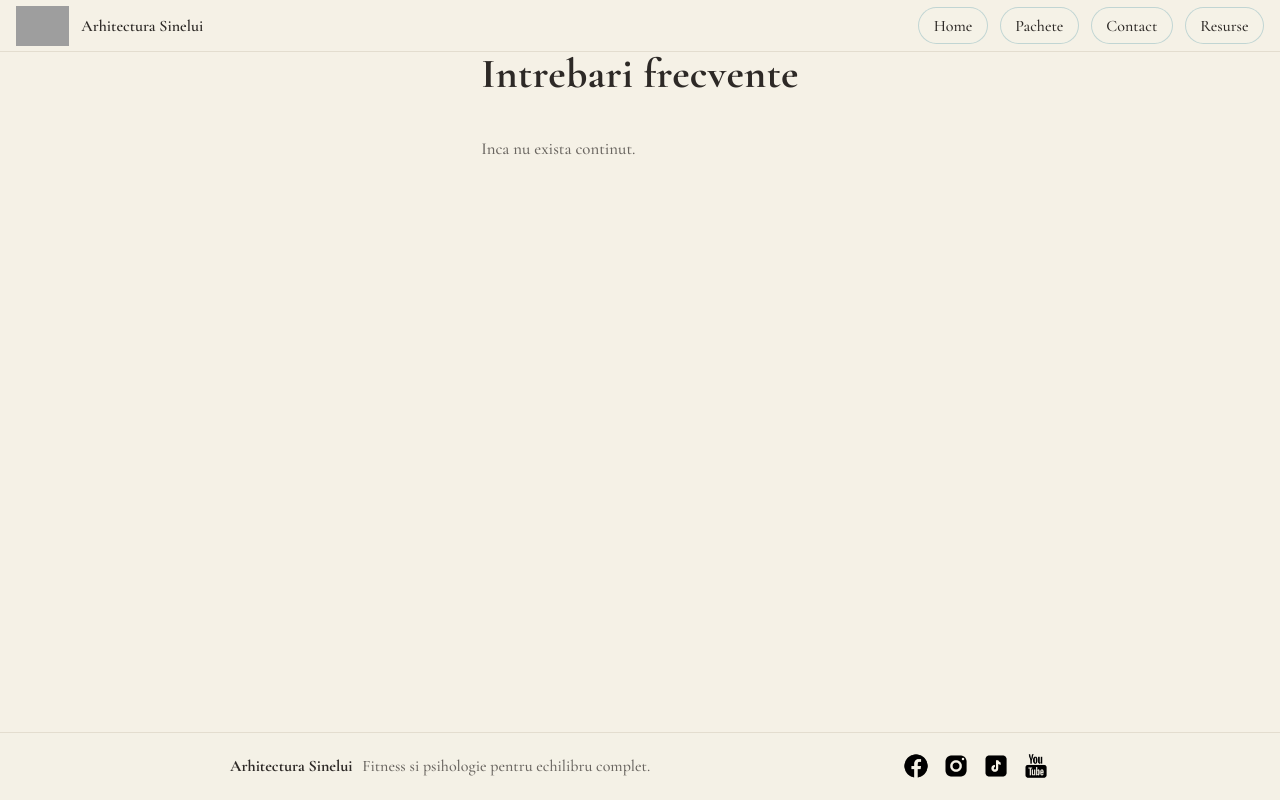
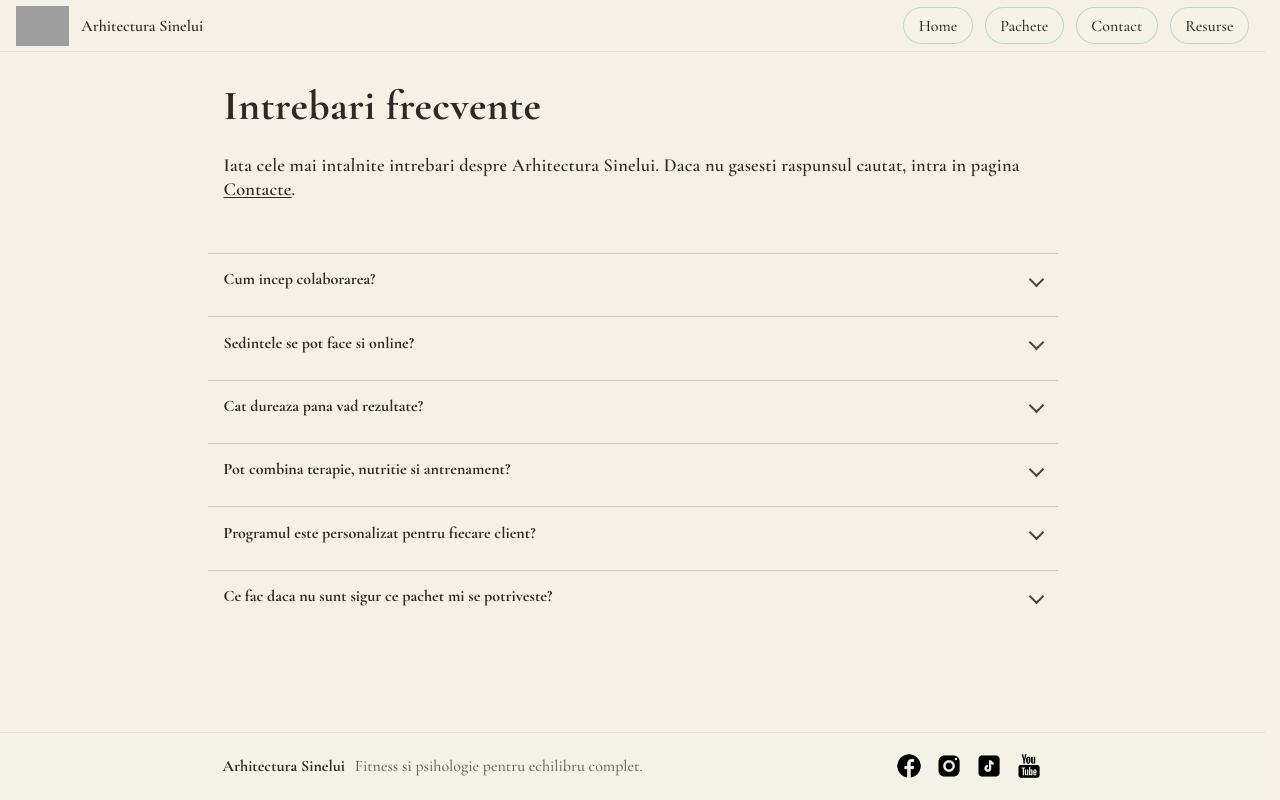
Before and after one commit to danieloancea1997-afk/Arhitectura-Sinelui, a React (Vite) app: page /faq in a window 1280 px wide. Built offline with nearby package versions, Linux system fonts and the light colour scheme; grey boxes are pictures that could not be loaded.

Commit message:
Update FAQ layout and testimonial user icons

```diff
--- a/src/App.css
+++ b/src/App.css
@@ -2,6 +2,10 @@
   font-family: 'Cormorant Garamond', serif;
   color: var(--text);
   background-color: var(--bg);
+}
+
+html {
+  scrollbar-gutter: stable;
 }
 
 a {
@@ -1339,6 +1343,24 @@ a {
   margin-bottom: 0.45rem;
 }
 
+.testimonial-identity {
+  display: grid;
+  grid-template-columns: 44px minmax(0, 1fr);
+  align-items: start;
+  column-gap: 0.3rem;
+}
+
+.testimonial-user-icon {
+  width: 44px;
+  height: 44px;
+  object-fit: contain;
+  display: block;
+}
+
+.testimonial-identity-text {
+  min-width: 0;
+}
+
 .testimonial-review {
   margin: 0;
   line-height: 1.5;
@@ -3996,6 +4018,146 @@ h3 {
   padding: 0 1.5rem;
 }
 
+.faq-page {
+  width: min(100%, 850px);
+  margin: 0 auto;
+  padding: 2rem 0 3rem;
+  gap: 1rem;
+  box-sizing: border-box;
+}
+
+.faq-page h1 {
+  margin: 0 0 0.5rem;
+  padding-left: 1rem;
+  padding-right: 1rem;
+  box-sizing: border-box;
+}
+
+.faq-intro {
+  margin: 0 0 1.6rem;
+  font-weight: 600;
+  font-size: 1.15rem;
+  padding-left: 1rem;
+  padding-right: 1rem;
+  box-sizing: border-box;
+}
+
+.faq-page p,
+.faq-page .faq-question-text {
+  padding-right: 1rem;
+  box-sizing: border-box;
+}
+
+.faq-contact-link {
+  text-decoration: underline;
+  text-decoration-thickness: 1px;
+  text-underline-offset: 2px;
+}
+
+.faq-list {
+  display: grid;
+  gap: 0.75rem;
+  margin-top: 2.2rem;
+  width: 100%;
+  max-width: 100%;
+  box-sizing: border-box;
+}
+
+.faq-item {
+  width: 100%;
+  max-width: 100%;
+  border-top: 1px solid rgba(45, 41, 38, 0.2);
+  border-left: none;
+  border-right: none;
+  border-bottom: none;
+  border-radius: 0;
+  background: transparent;
+  overflow: hidden;
+  box-sizing: border-box;
+}
+
+.faq-question {
+  width: 100%;
+  max-width: 100%;
+  border: none;
+  background: transparent;
+  display: flex;
+  align-items: center;
+  justify-content: space-between;
+  gap: 1rem;
+  text-align: left;
+  padding: 0.95rem 1rem;
+  cursor: pointer;
+  font: inherit;
+  color: var(--text);
+  box-sizing: border-box;
+}
+
+.faq-question-text {
+  font-weight: 700;
+}
+
+.faq-arrow {
+  width: 11px;
+  height: 11px;
+  border-right: 2px solid currentColor;
+  border-bottom: 2px solid currentColor;
+  transform: rotate(45deg);
+  transform-origin: center;
+  transition: transform 0.3s ease;
+  opacity: 0.85;
+}
+
+.faq-item.is-open .faq-arrow {
+  transform: rotate(225deg) scale(1.18);
+}
+
+.faq-answer {
+  width: 100%;
+  max-width: 100%;
+  padding: 0 1rem 1rem;
+  box-sizing: border-box;
+}
+
+.faq-answer p {
+  margin: 0;
+  line-height: 1.5;
+  color: rgba(45, 41, 38, 0.72);
+  font-weight: 600;
+}
+
+@media (max-width: 1440px) {
+  .faq-page {
+    width: min(100%, 850px);
+  }
+}
+
+@media (max-width: 1024px) {
+  .faq-page {
+    width: min(100%, 800px);
+    padding: 1.8rem 0 2.6rem;
+  }
+
+  .faq-list {
+    margin-top: 1.8rem;
+  }
+}
+
+@media (max-width: 768px) {
+  .faq-page {
+    width: min(100%, 700px);
+    padding: 1.5rem 0 2.2rem;
+  }
+
+  .faq-intro {
+    font-size: 1.05rem;
+  }
+
+  .faq-list {
+    margin-top: 1.4rem;
+  }
+}
+
 @media (max-width: 600px) {
   .row-between {
     flex-direction: column;
@@ -4015,6 +4177,40 @@ h3 {
 }
 
 @media (max-width: 430px) {
+  .faq-page {
+    width: 100%;
+    padding: 1.2rem 0 1.8rem;
+  }
+
+  .faq-page h1,
+  .faq-intro {
+    padding-left: 0.85rem;
+    padding-right: 0.85rem;
+  }
+
+  .faq-page p,
+  .faq-page .faq-question-text {
+    padding-right: 0.85rem;
+  }
+
+  .faq-list {
+    margin-top: 1.2rem;
+    gap: 0.55rem;
+  }
+
+  .faq-question {
+    padding: 0.8rem 0.85rem;
+  }
+
+  .faq-answer {
+    padding: 0 0.85rem 0.85rem;
+  }
+
+  .faq-arrow {
+    width: 10px;
+    height: 10px;
+  }
+
   .page-home .hero-actions .btn {
     background: rgba(233, 131, 40, 0.72);
   }
@@ -4261,6 +4457,12 @@ h3 {
   gap: 0 !important;
 }
 
+.testimonials-section .testimonial-identity {
+  grid-template-columns: 44px minmax(0, 1fr) !important;
+  column-gap: 0.3rem !important;
+}
+
+
 .testimonials-section .testimonial-review,
 .testimonials-section .testimonial-review-inline-tail,
 .testimonials-section .testimonial-review-full-row,
--- a/src/pages/Faq.tsx
+++ b/src/pages/Faq.tsx
@@ -1,8 +1,86 @@
+import { useState } from 'react'
+
+type FaqItem = {
+  id: string
+  question: string
+  answer: string
+}
+
+const faqItems: FaqItem[] = [
+  {
+    id: 'q1',
+    question: 'Cum incep colaborarea?',
+    answer:
+      'Incepi printr-un apel scurt de clarificare, apoi alegem pachetul potrivit obiectivelor tale.',
+  },
+  {
+    id: 'q2',
+    question: 'Sedintele se pot face si online?',
+    answer:
+      'Da, sedintele pot fi organizate online, in functie de tipul serviciului ales.',
+  },
+  {
+    id: 'q3',
+    question: 'Cat dureaza pana vad rezultate?',
+    answer:
+      'Primele schimbari apar de obicei in primele saptamani, daca urmezi consecvent planul stabilit.',
+  },
+  {
+    id: 'q4',
+    question: 'Pot combina terapie, nutritie si antrenament?',
+    answer:
+      'Da, exact asta este ideea programului integrativ: un plan unitar minte-corp-stil de viata.',
+  },
+  {
+    id: 'q5',
+    question: 'Programul este personalizat pentru fiecare client?',
+    answer:
+      'Da, fiecare recomandare este ajustata dupa obiective, nivel si ritm personal.',
+  },
+  {
+    id: 'q6',
+    question: 'Ce fac daca nu sunt sigur ce pachet mi se potriveste?',
+    answer:
+      'Iti recomand sesiunea de evaluare initiala, unde stabilim clar directia si pasii urmatori.',
+  },
+]
+
 function Faq() {
+  const [openId, setOpenId] = useState<string | null>(null)
+
   return (
-    <section className="content-section stack">
+    <section className="content-section faq-page">
       <h1>Intrebari frecvente</h1>
-      <p className="muted">Inca nu exista continut.</p>
+      <h3 className="faq-intro">
+        Iata cele mai intalnite intrebari despre Arhitectura Sinelui. Daca nu gasesti
+        raspunsul cautat, intra in pagina{' '}
+        <a className="faq-contact-link" href="/contact">
+          Contacte
+        </a>
+        .
+      </h3>
+      <div className="faq-list">
+        {faqItems.map((item) => {
+          const isOpen = openId === item.id
+          return (
+            <article key={item.id} className={`faq-item ${isOpen ? 'is-open' : ''}`}>
+              <button
+                className="faq-question"
+                type="button"
+                aria-expanded={isOpen}
+                aria-controls={`${item.id}-answer`}
+                onClick={() => setOpenId((prev) => (prev === item.id ? null : item.id))}
+              >
+                <span className="faq-question-text">{item.question}</span>
+                <span className="faq-arrow" aria-hidden="true" />
+              </button>
+              <div id={`${item.id}-answer`} className="faq-answer" hidden={!isOpen}>
+                <p>{item.answer}</p>
+              </div>
+            </article>
+          )
+        })}
+      </div>
     </section>
   )
 }
--- a/src/pages/Home.tsx
+++ b/src/pages/Home.tsx
@@ -23,6 +23,8 @@ import testimonial13Image from '../assets/testimonial 1.3.jpeg'
 import testimonial5Image from '../assets/testimonial 5.jpeg'
 import testimonial6Image from '../assets/testimonial 6.jpeg'
 import testimonial7Image from '../assets/testimonial 7.jpeg'
+import userManIcon from '../assets/usermen.png'
+import userWomanIcon from '../assets/userwomen.png'
 import { packages, type PackageItem as ShopPackage } from '../data/shopPackages'
 
 type MediaItem = {
@@ -299,6 +301,17 @@ const getDiscountBadgeLabel = (oldPrice: string, newPrice: string) => {
   const discount = Math.round(((oldValue - newValue) / oldValue) * 100)
   return `-${discount}%`
 }
+
+const maleTestimonialNames = new Set([
+  'Alexandru I.',
+  'Calin',
+  'Dragos M.',
+  'Catalin M.',
+  'Paul-Cristian Borcoș',
+])
+
+const getTestimonialAvatarByName = (name: string) =>
+  maleTestimonialNames.has(name.trim()) ? userManIcon : userWomanIcon
 
 type TestimonialClient = {
   id: string
@@ -957,10 +970,21 @@ function Home() {
                     />
                   </div>
                   <div className="testimonial-content">
+                    <div className="testimonial-identity">
+                      <img
+                        className="testimonial-user-icon"
+                        src={getTestimonialAvatarByName(currentPage.client.name)}
+                        alt=""
+                        aria-hidden="true"
+                        loading="lazy"
+                      />
+                      <div className="testimonial-identity-text">
                         <p className="testimonial-caption">{currentPage.client.name}</p>
                         <p className="testimonial-stars" aria-label={`${currentPage.client.rating} stele`}>
                           {'\u2605'.repeat(currentPage.client.rating)}
                         </p>
+                      </div>
+                    </div>
                     <p className="testimonial-review">{currentPage.client.review}</p>
                     {currentPage.client.reviewBottom && (
                       <p className="testimonial-review-inline-tail">{currentPage.client.reviewBottom}</p>
@@ -975,10 +999,21 @@ function Home() {
                   {currentPage.items.map((item) => (
                     <article key={item.id} className="testimonial-gallery-card">
                       <div className="testimonial-gallery-header">
+                        <div className="testimonial-identity">
+                          <img
+                            className="testimonial-user-icon"
+                            src={getTestimonialAvatarByName(item.name)}
+                            alt=""
+                            aria-hidden="true"
+                            loading="lazy"
+                          />
+                          <div className="testimonial-identity-text">
                             <p className="testimonial-caption">{item.name}</p>
                             <p className="testimonial-stars" aria-label={`${item.rating} stele`}>
                               {'\u2605'.repeat(item.rating)}
                             </p>
+                          </div>
+                        </div>
                       </div>
                       {item.photo ? (
                         <img className="testimonial-image" src={item.photo} alt={`${item.name} progress`} loading="lazy" />
@@ -994,10 +1029,21 @@ function Home() {
                 >
                   {currentPage.items.map((item) => (
                     <article key={item.id} className="testimonial-text-card">
+                      <div className="testimonial-identity">
+                        <img
+                          className="testimonial-user-icon"
+                          src={getTestimonialAvatarByName(item.name)}
+                          alt=""
+                          aria-hidden="true"
+                          loading="lazy"
+                        />
+                        <div className="testimonial-identity-text">
                           <p className="testimonial-caption">{item.name}</p>
                           <p className="testimonial-stars" aria-label={`${item.rating} stele`}>
                             {'\u2605'.repeat(item.rating)}
                           </p>
+                        </div>
+                      </div>
                       <p className="testimonial-review">{item.review}</p>
                     </article>
                   ))}
```
Also changed, not shown: src/assets/usermen.png (added), src/assets/userwomen.png (added). Lines whose indentation alone changed are shown as unchanged.
